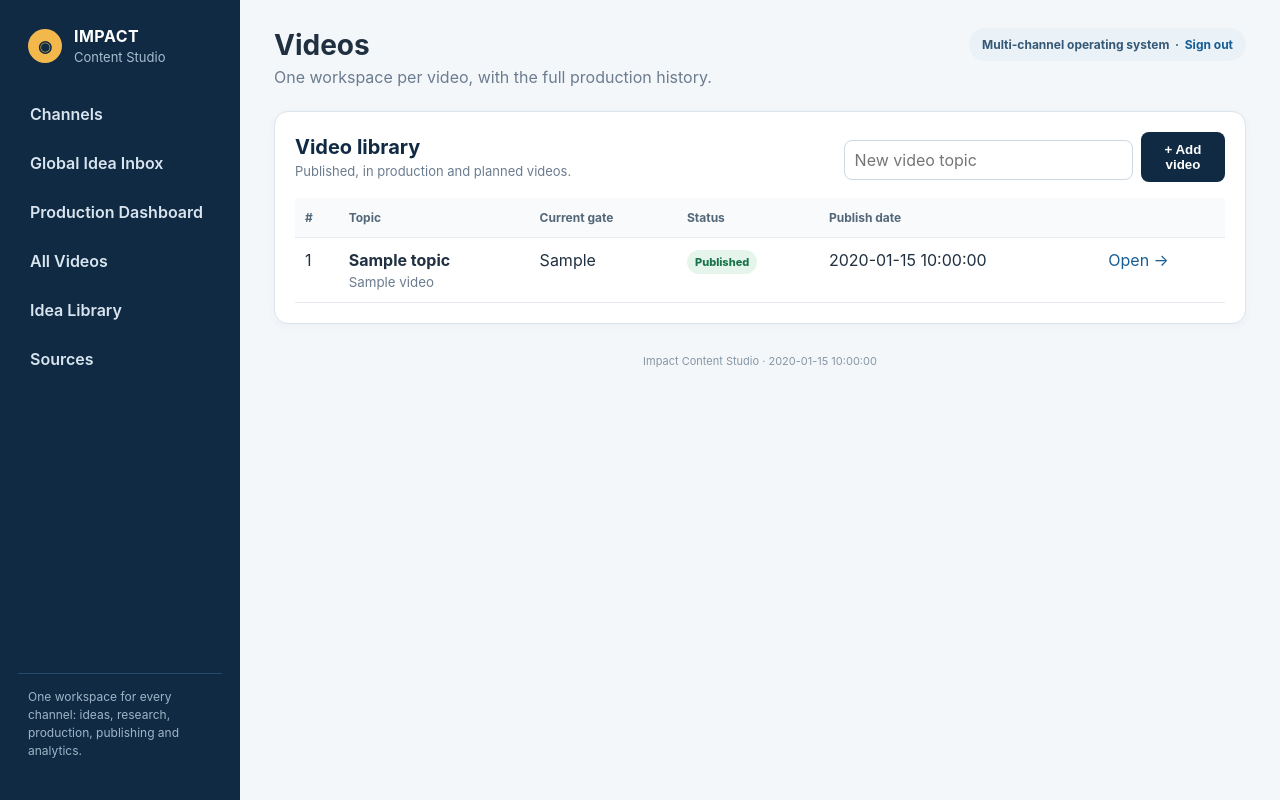
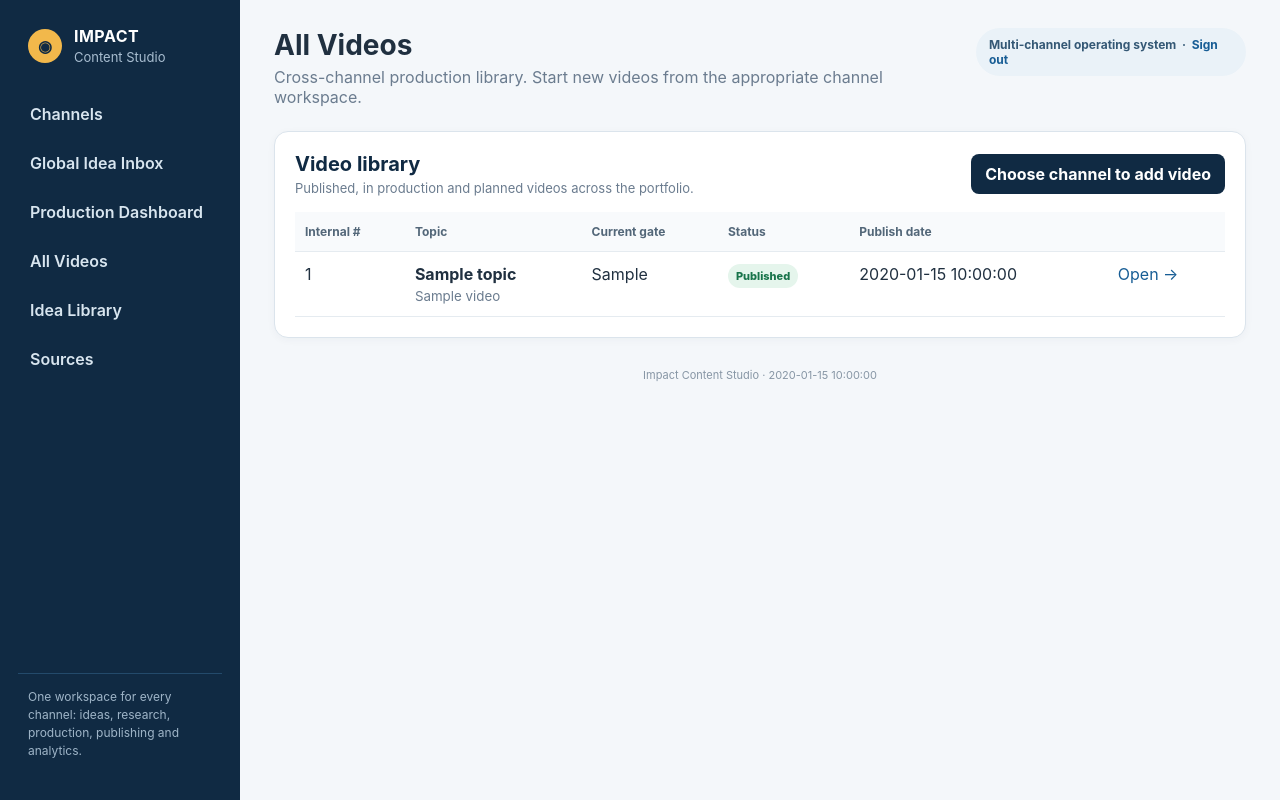
Before and after one commit to bonkiran/real-life-iq-studio, a Python web app: template templates/videos.html in a window 1280 px wide. Run offline with Jinja, Linux system fonts and the light colour scheme; the template is opened without the code that fills it: most values are stand-ins (such as "Sample title", 1, 10 or a date in 2020).

Commit message:
Make all-videos page channel-safe

```diff
--- a/templates/videos.html
+++ b/templates/videos.html
@@ -1,13 +1,13 @@
 {% extends 'base.html' %}
-{% block page_title %}Videos{% endblock %}
-{% block page_subtitle %}One workspace per video, with the full production history.{% endblock %}
+{% block page_title %}All Videos{% endblock %}
+{% block page_subtitle %}Cross-channel production library. Start new videos from the appropriate channel workspace.{% endblock %}
 {% block content %}
 <div class="panel">
-  <div class="panel-head"><div><h2>Video library</h2><p>Published, in production and planned videos.</p></div>
-    <form class="inline-form" method="post" action="{{ url_for('new_video') }}"><input name="topic" placeholder="New video topic" required><button class="button">+ Add video</button></form>
+  <div class="panel-head"><div><h2>Video library</h2><p>Published, in production and planned videos across the portfolio.</p></div>
+    <a class="button" href="{{ url_for('channels') }}">Choose channel to add video</a>
   </div>
   <div class="table-wrap"><table>
-    <thead><tr><th>#</th><th>Topic</th><th>Current gate</th><th>Status</th><th>Publish date</th><th></th></tr></thead>
+    <thead><tr><th>Internal #</th><th>Topic</th><th>Current gate</th><th>Status</th><th>Publish date</th><th></th></tr></thead>
     <tbody>{% for v in videos %}<tr>
       <td>{{ v.number }}</td><td><strong>{{ v.topic }}</strong><small>{{ v.title or 'Title not finalized' }}</small></td><td>{{ stage_info[v.id] }}</td><td><span class="status {{ v.status|lower|replace(' ','-') }}">{{ v.status }}</span></td><td>{{ v.publish_date or '—' }}</td><td><a href="{{ url_for('video_detail', video_id=v.id) }}">Open →</a></td>
     </tr>{% endfor %}</tbody>
```
